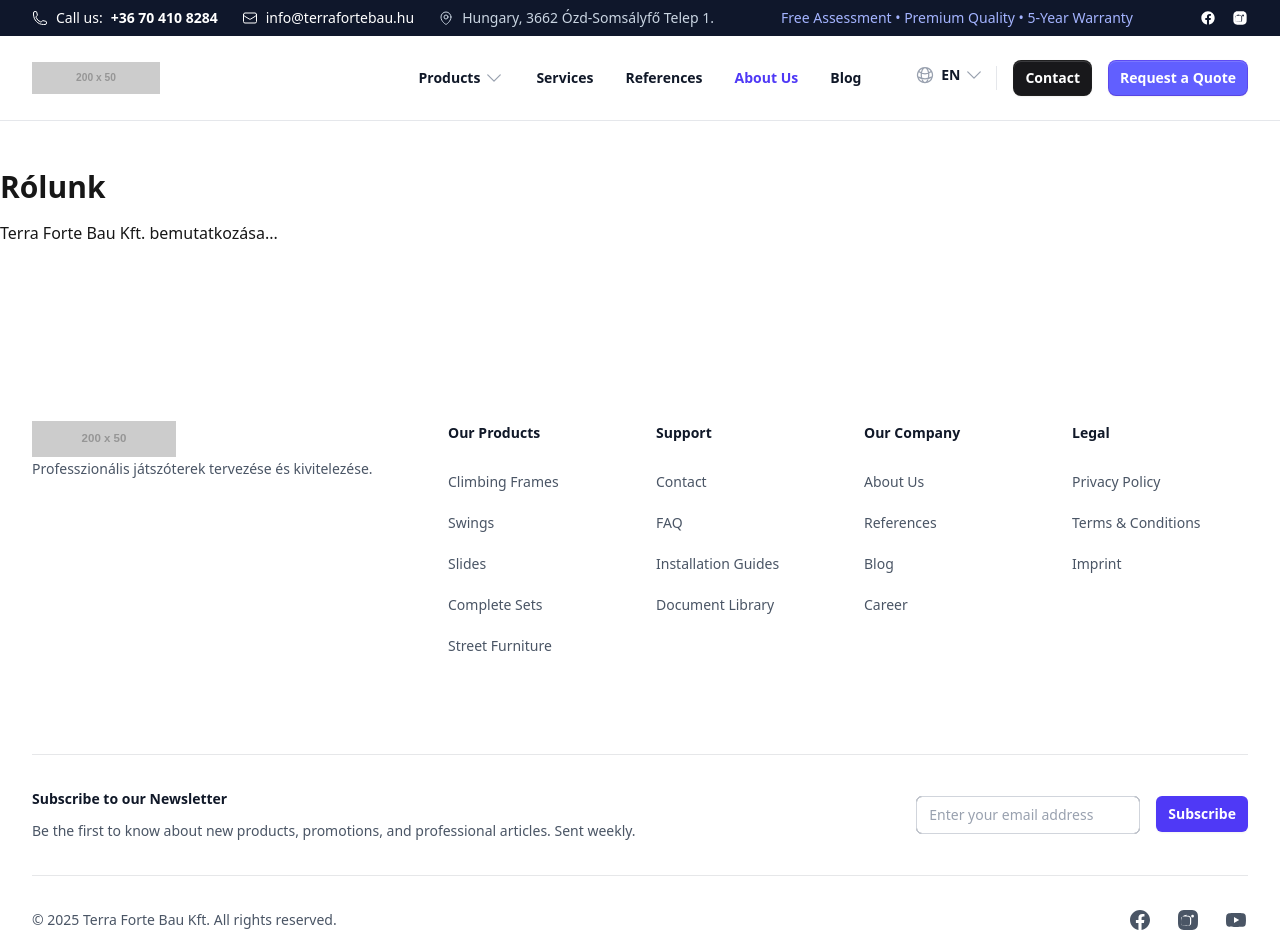
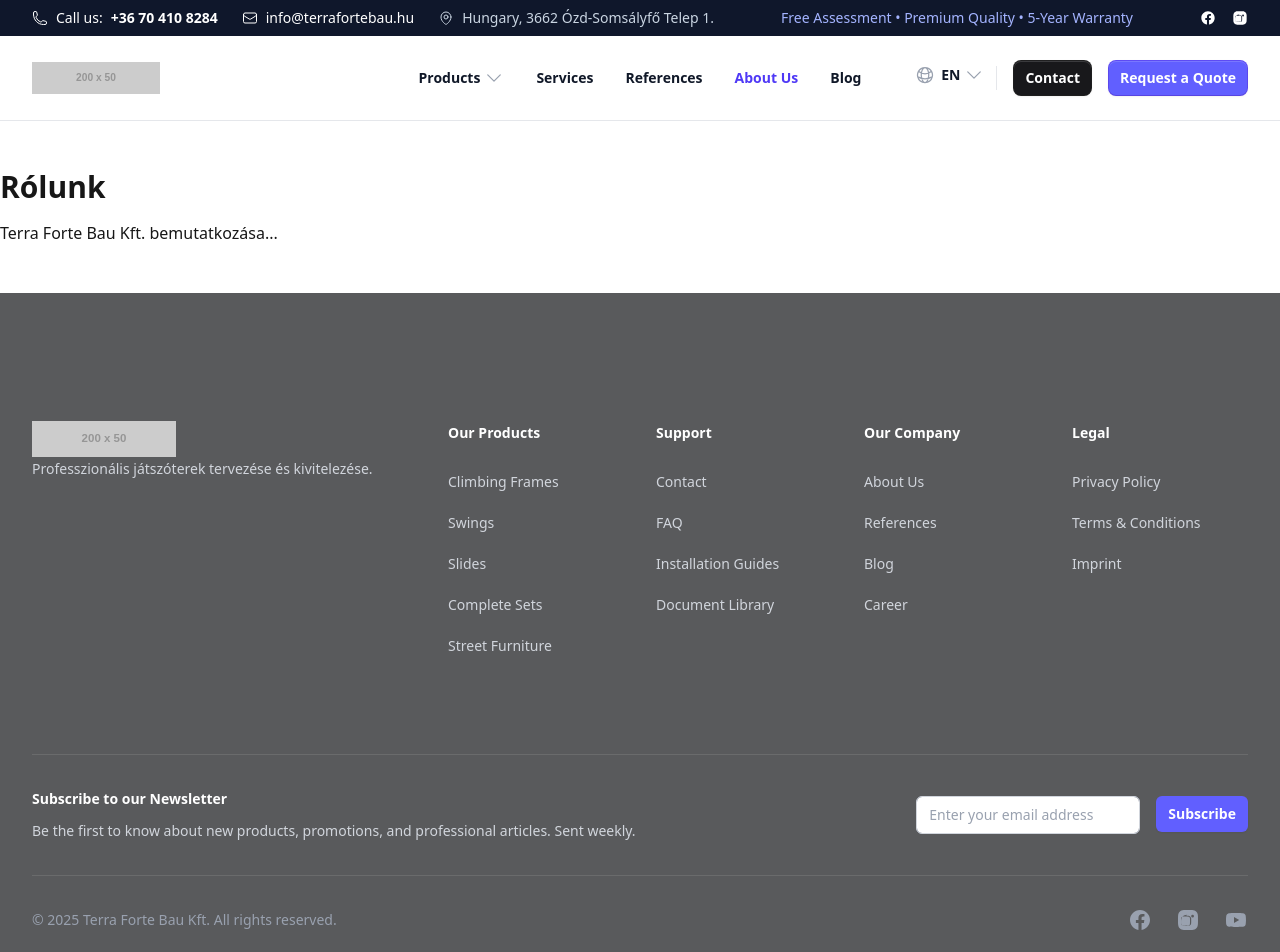
Before and after one commit to jozsef-kiss/terra-forte-project, a Next.js app: page /en/rolunk in a window 1280 px wide. Shown: the top 952 px of the page. Built offline with nearby package versions, Linux system fonts and the light colour scheme.

Commit message:
Vercel debug / en.json

```diff
--- a/src/components/layout/Footer.tsx
+++ b/src/components/layout/Footer.tsx
@@ -54,7 +54,8 @@ export const Footer = async ({ lang }: { lang: Locale }) => {
   const year = new Date().getFullYear();
 
   return (
-    <footer className="bg-white" aria-labelledby="footer-heading">
+    // HÁTTÉR: #595a5c
+    <footer className="bg-[#595a5c]" aria-labelledby="footer-heading">
       <h2 id="footer-heading" className="sr-only">
         Lábléc
       </h2>
@@ -70,7 +71,8 @@ export const Footer = async ({ lang }: { lang: Locale }) => {
                 className="h-9"
               />
             </Link>
-            <p className="text-sm leading-6 text-gray-600">
+            {/* Szöveg: text-gray-300 (világos szürke) */}
+            <p className="text-sm leading-6 text-gray-300">
               Professzionális játszóterek tervezése és kivitelezése.
             </p>
           </div>
@@ -80,7 +82,8 @@ export const Footer = async ({ lang }: { lang: Locale }) => {
             <div className="md:grid md:grid-cols-2 md:gap-8">
               {/* Termékek */}
               <div>
-                <h3 className="text-sm/6 font-semibold text-gray-900">
+                {/* Fejléc: text-white */}
+                <h3 className="text-sm/6 font-semibold text-white">
                   {sections.products.title}
                 </h3>
                 <ul role="list" className="mt-6 space-y-4">
@@ -88,7 +91,8 @@ export const Footer = async ({ lang }: { lang: Locale }) => {
                     <li key={item.name}>
                       <Link
                         href={`/${lang}${item.href}`}
-                        className="text-sm/6 text-gray-600 hover:text-gray-900"
+                        // Linkek: text-gray-300 hover:text-white
+                        className="text-sm/6 text-gray-300 hover:text-white"
                       >
                         {item.name}
                       </Link>
@@ -99,7 +103,7 @@ export const Footer = async ({ lang }: { lang: Locale }) => {
 
               {/* Segítség */}
               <div className="mt-10 md:mt-0">
-                <h3 className="text-sm/6 font-semibold text-gray-900">
+                <h3 className="text-sm/6 font-semibold text-white">
                   {sections.support.title}
                 </h3>
                 <ul role="list" className="mt-6 space-y-4">
@@ -107,7 +111,7 @@ export const Footer = async ({ lang }: { lang: Locale }) => {
                     <li key={item.name}>
                       <Link
                         href={`/${lang}${item.href}`}
-                        className="text-sm/6 text-gray-600 hover:text-gray-900"
+                        className="text-sm/6 text-gray-300 hover:text-white"
                       >
                         {item.name}
                       </Link>
@@ -120,7 +124,7 @@ export const Footer = async ({ lang }: { lang: Locale }) => {
             <div className="md:grid md:grid-cols-2 md:gap-8">
               {/* Cégünk */}
               <div>
-                <h3 className="text-sm/6 font-semibold text-gray-900">
+                <h3 className="text-sm/6 font-semibold text-white">
                   {sections.company.title}
                 </h3>
                 <ul role="list" className="mt-6 space-y-4">
@@ -128,7 +132,7 @@ export const Footer = async ({ lang }: { lang: Locale }) => {
                     <li key={item.name}>
                       <Link
                         href={`/${lang}${item.href}`}
-                        className="text-sm/6 text-gray-600 hover:text-gray-900"
+                        className="text-sm/6 text-gray-300 hover:text-white"
                       >
                         {item.name}
                       </Link>
@@ -139,7 +143,7 @@ export const Footer = async ({ lang }: { lang: Locale }) => {
 
               {/* Jogi */}
               <div className="mt-10 md:mt-0">
-                <h3 className="text-sm/6 font-semibold text-gray-900">
+                <h3 className="text-sm/6 font-semibold text-white">
                   {sections.legal.title}
                 </h3>
                 <ul role="list" className="mt-6 space-y-4">
@@ -147,7 +151,7 @@ export const Footer = async ({ lang }: { lang: Locale }) => {
                     <li key={item.name}>
                       <Link
                         href={`/${lang}${item.href}`}
-                        className="text-sm/6 text-gray-600 hover:text-gray-900"
+                        className="text-sm/6 text-gray-300 hover:text-white"
                       >
                         {item.name}
                       </Link>
@@ -160,12 +164,13 @@ export const Footer = async ({ lang }: { lang: Locale }) => {
         </div>
 
         {/* HÍRLEVÉL SZEKCIÓ */}
-        <div className="mt-16 border-t border-gray-900/10 pt-8 sm:mt-20 lg:mt-24 lg:flex lg:items-center lg:justify-between">
+        {/* Border: border-white/10 */}
+        <div className="mt-16 border-t border-white/10 pt-8 sm:mt-20 lg:mt-24 lg:flex lg:items-center lg:justify-between">
           <div>
-            <h3 className="text-sm/6 font-semibold text-gray-900">
+            <h3 className="text-sm/6 font-semibold text-white">
               {f.newsletter.title}
             </h3>
-            <p className="mt-2 text-sm/6 text-gray-600">
+            <p className="mt-2 text-sm/6 text-gray-300">
               {f.newsletter.description}
             </p>
           </div>
@@ -180,12 +185,13 @@ export const Footer = async ({ lang }: { lang: Locale }) => {
               required
               placeholder={f.newsletter.placeholder}
               autoComplete="email"
-              className="w-full min-w-0 rounded-md bg-white px-3 py-1.5 text-base text-gray-900 outline-1 -outline-offset-1 outline-gray-300 placeholder:text-gray-400 focus:outline-2 focus:-outline-offset-2 focus-visible:outline-indigo-600 sm:w-56 sm:text-sm/6"
+              // Input maradt fehér, sötét szöveggel (kontrasztos)
+              className="w-full min-w-0 rounded-md bg-white px-3 py-1.5 text-base text-gray-900 outline-1 -outline-offset-1 outline-gray-300 placeholder:text-gray-400 focus:outline-2 focus:-outline-offset-2 focus-visible:outline-indigo-500 sm:w-56 sm:text-sm/6"
             />
             <div className="mt-4 sm:mt-0 sm:ml-4 sm:shrink-0">
               <button
                 type="submit"
-                className="flex w-full items-center justify-center rounded-md bg-indigo-600 px-3 py-2 text-sm font-semibold text-white shadow-xs hover:bg-indigo-500 focus-visible:outline-2 focus-visible:outline-offset-2 focus-visible:outline-indigo-600"
+                className="flex w-full items-center justify-center rounded-md bg-indigo-500 px-3 py-2 text-sm font-semibold text-white shadow-xs hover:bg-indigo-400 focus-visible:outline-2 focus-visible:outline-offset-2 focus-visible:outline-indigo-500"
               >
                 {f.newsletter.button}
               </button>
@@ -194,20 +200,22 @@ export const Footer = async ({ lang }: { lang: Locale }) => {
         </div>
 
         {/* ALSÓ SÁV (Copyright + Social) */}
-        <div className="mt-8 border-t border-gray-900/10 pt-8 md:flex md:items-center md:justify-between">
+        {/* Border: border-white/10 */}
+        <div className="mt-8 border-t border-white/10 pt-8 md:flex md:items-center md:justify-between">
           <div className="flex gap-x-6 md:order-2">
             {socialLinks.map((item) => (
               <a
                 key={item.name}
                 href={item.href}
-                className="text-gray-600 hover:text-gray-800"
+                // Ikonok: text-gray-400 hover:text-gray-300
+                className="text-gray-400 hover:text-gray-300"
               >
                 <span className="sr-only">{item.name}</span>
                 <item.icon aria-hidden="true" className="size-6" />
               </a>
             ))}
           </div>
-          <p className="mt-8 text-sm/6 text-gray-600 md:order-1 md:mt-0">
+          <p className="mt-8 text-sm/6 text-gray-400 md:order-1 md:mt-0">
             {f.copyright.replace("{year}", year.toString())}
           </p>
         </div>
--- a/src/dictionaries/de.json
+++ b/src/dictionaries/de.json
@@ -157,28 +157,6 @@
       ]
     },
     "WhyChooseUs": {
-      "title": "Why Choose Terra Forte?",
-      "description": "We are dedicated to creating playgrounds that stand out for their quality, safety, and custom solutions. Here is why our partners choose us:",
-      "features": [
-        {
-          "title": "Local Expertise and Reliability",
-          "description": "As a Hungarian-owned business with over 10 years of experience, we understand local needs and standards. Personal connection and trust come first for us."
-        },
-        {
-          "title": "Strict Safety Compliance",
-          "description": "All equipment manufactured and installed by us possesses the necessary MSZ EN 1176 certification. Child safety is not an option for us, but a fundamental requirement."
-        },
-        {
-          "title": "Full Customisation",
-          "description": "We offer more than just catalogue products. Our flexible manufacturing technology allows us to tailor the playground to the specific location and budget."
-        },
-        {
-          "title": "Durability and Quality",
-          "description": "We work with selected, UV-resistant, and weather-proof materials to ensure our playgrounds serve the community for generations with minimal maintenance."
-        }
-      ]
-    },
-    "WhyChooseUs": {
       "title": "Warum Terra Forte?",
       "description": "Wir widmen uns der Schaffung von Spielplätzen, die sich durch Qualität, Sicherheit und individuelle Lösungen auszeichnen. Darum wählen uns unsere Partner:",
       "features": [
--- a/src/dictionaries/en.json
+++ b/src/dictionaries/en.json
@@ -121,6 +121,13 @@
         }
       }
     },
+    "Newsletter": {
+      "title": "Would you like to be notified about our latest products and promotions?",
+      "placeholder": "Enter your email address",
+      "button": "Subscribe",
+      "privacy_text": "We handle your data confidentially. Read our",
+      "privacy_link_text": "Privacy Policy."
+    },
     "FeaturedReferences": {
       "title": "Our Pride: Installed Playgrounds",
       "subtitle": "Over 50 successful projects nationwide.",
```
